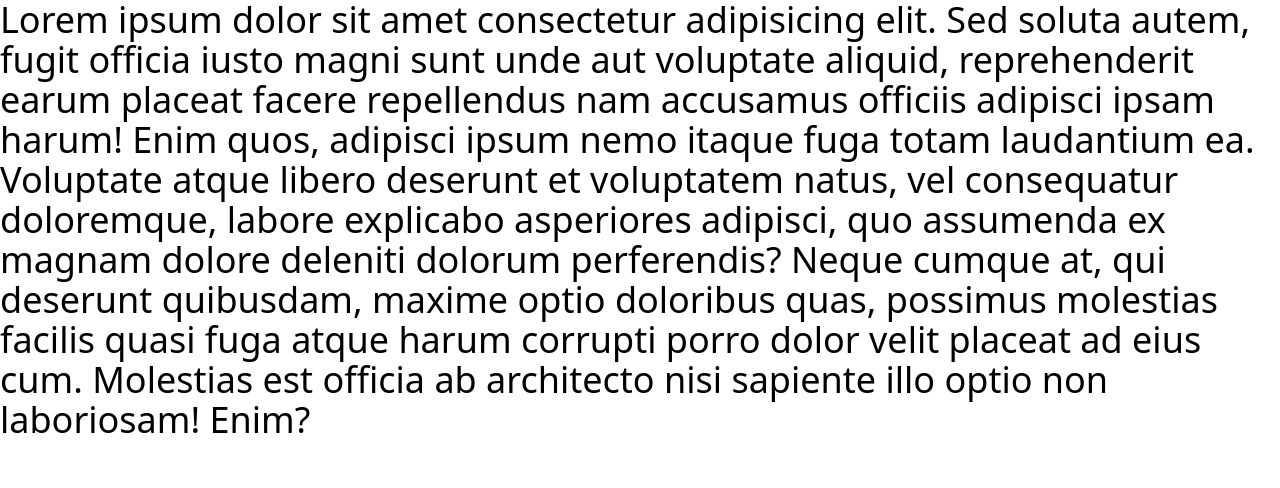
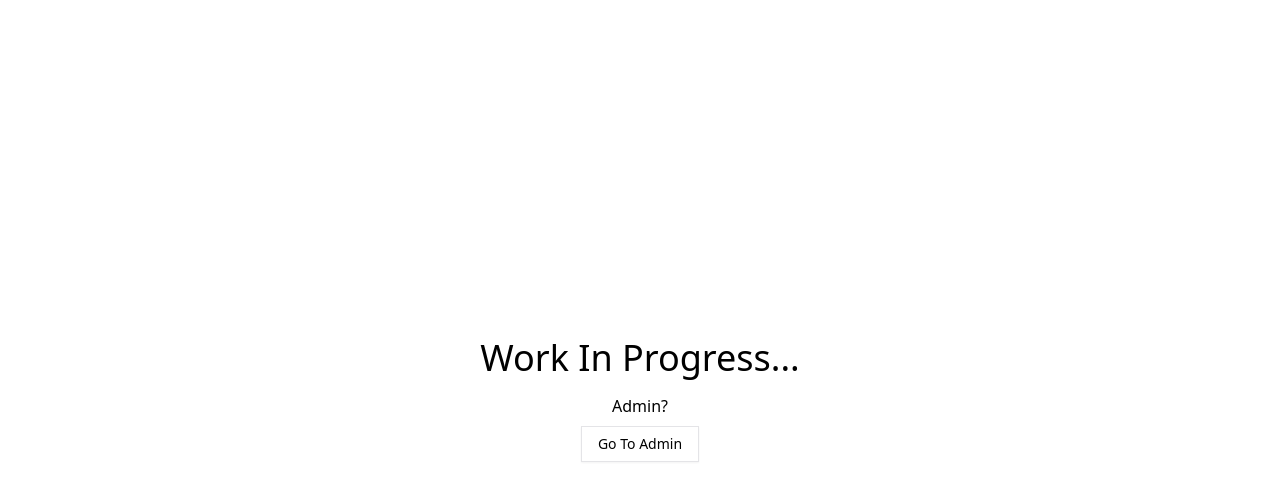
Before and after one commit to m-amirazmi/ecom, a Next.js app: page / in a window 1280 px wide. Shown: the top 488 px of the page. Built offline with nearby package versions, Linux system fonts and the light colour scheme.

Commit message:
Fix the close sidebar and main page

```diff
--- a/app/page.tsx
+++ b/app/page.tsx
@@ -1,19 +1,14 @@
+import { Button } from "@/components/ui/button";
+import Link from "next/link";
+
 export default function Home() {
   return (
-    <div>
-      <p className="text-4xl">
-        Lorem ipsum dolor sit amet consectetur adipisicing elit. Sed soluta
-        autem, fugit officia iusto magni sunt unde aut voluptate aliquid,
-        reprehenderit earum placeat facere repellendus nam accusamus officiis
-        adipisci ipsam harum! Enim quos, adipisci ipsum nemo itaque fuga totam
-        laudantium ea. Voluptate atque libero deserunt et voluptatem natus, vel
-        consequatur doloremque, labore explicabo asperiores adipisci, quo
-        assumenda ex magnam dolore deleniti dolorum perferendis? Neque cumque
-        at, qui deserunt quibusdam, maxime optio doloribus quas, possimus
-        molestias facilis quasi fuga atque harum corrupti porro dolor velit
-        placeat ad eius cum. Molestias est officia ab architecto nisi sapiente
-        illo optio non laboriosam! Enim?
-      </p>
+    <div className="h-screen w-full flex items-center justify-center flex-col">
+      <p className="text-4xl">Work In Progress...</p>
+      <p className="mt-4">Admin?</p>
+      <Button className="mt-2" variant="outline">
+        <Link href="/admin">Go To Admin</Link>
+      </Button>
     </div>
   );
 }
--- a/components/layout-admin.tsx
+++ b/components/layout-admin.tsx
@@ -32,7 +32,7 @@ export default function LayoutAdmin({ children }: LayoutProps) {
           "block bg-background min-h-screen transition-all duration-500 ease-out md:blur-none",
           sidebarWidth > 0 ? "blur-sm" : "blur-none"
         )}
-        onClick={handleSidebar}
+        onClick={sidebarWidth > 0 ? handleSidebar : () => {}}
       >
         <Header sidebarWidth={sidebarWidth} handleSidebar={handleSidebar} />
         <div
--- a/components/sidebar-links.tsx
+++ b/components/sidebar-links.tsx
@@ -5,9 +5,15 @@ import Link from "next/link";
 import { Button } from "./ui/button";
 import { usePathname } from "next/navigation";
 import { cn } from "@/lib/utils";
+import { useWindowSize } from "@react-hook/window-size/throttled";
 
-export default function SidebarLinks({ links }: SidebarLinksProp) {
+export default function SidebarLinks({
+  links,
+  handleSidebar,
+}: SidebarLinksProp) {
   const pathname = usePathname();
+  const [width] = useWindowSize();
+  const isMobile = width < 768;
 
   return links.map(({ icon: Icon, ...i }) => {
     let isCurrentPage = false;
@@ -22,6 +28,7 @@ export default function SidebarLinks({ links }: SidebarLinksProp) {
           "flex items-center gap-2 justify-start",
           isCurrentPage && "bg-accent"
         )}
+        onClick={isMobile ? handleSidebar : () => {}}
       >
         <Link href={i.link}>
           {Icon && <Icon size={18} />}
--- a/components/sidebar.tsx
+++ b/components/sidebar.tsx
@@ -36,7 +36,7 @@ export default function Sidebar({
       </div>
       <div className="pt-6 pr-6 pb-6 pl-6">
         <div className="flex flex-col gap-2">
-          <SidebarLinks links={sidebarLinks} />
+          <SidebarLinks links={sidebarLinks} handleSidebar={handleSidebar} />
         </div>
       </div>
       <Separator className="bg-border/40" />
--- a/types/sidebar.types.ts
+++ b/types/sidebar.types.ts
@@ -14,4 +14,5 @@ export interface SidebarLink {
 
 export interface SidebarLinksProp {
   links: SidebarLink[];
+  handleSidebar: () => void;
 }
```
